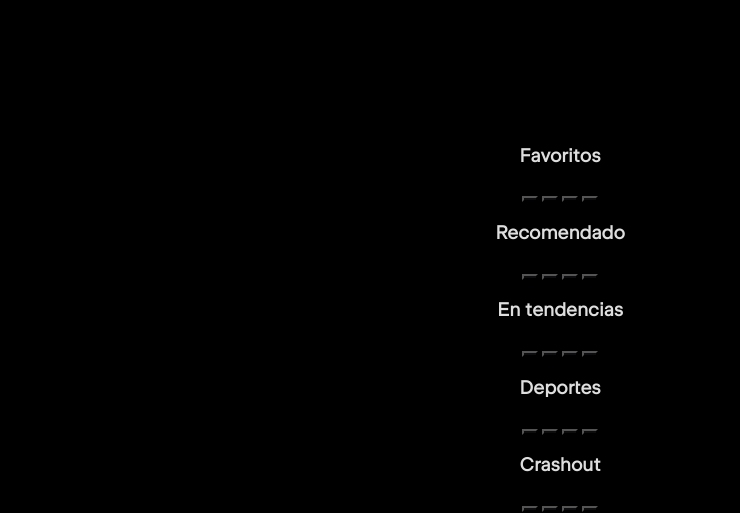
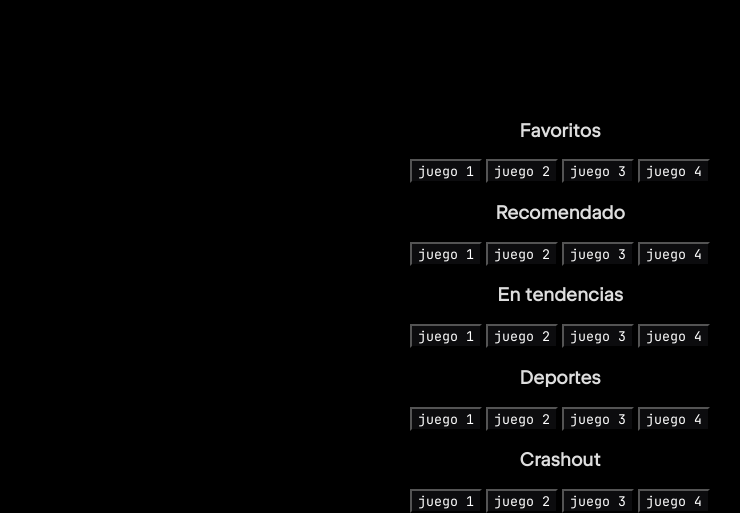
Before and after one commit to Benjamin-Gerard-Pena/CasinoNova, a website built with Vite: page index.html in a window 1280 px wide. Shown: the part 287-800 px from the top of the page, without its empty margins (80-820 px from the left). Built offline with nearby package versions, Linux system fonts and the light colour scheme.

```diff
--- a/index.html
+++ b/index.html
@@ -14,49 +14,49 @@
             <h1 class="texto-rosado">Casino Nova</h1>
     </header>
     </div>
-    <mean class="juegos">
+<mean class="juegos">
         <h3>Favoritos</h3>
         <section class="botones">
-            <button class="botton-interactivo" onclick="alert('juego 1')"></button>
-            <button class="botton-interactivo" onclick="alert('juego 2')"></button>
-            <button class="botton-interactivo" onclick="alert('juego 3')"></button>
-            <button class="botton-interactivo" onclick="alert('juego 4')"></button>
+            <button class="botton-interactivo">juego 1</button>
+            <button class="botton-interactivo">juego 2</button>
+            <button class="botton-interactivo">juego 3</button>
+            <button class="botton-interactivo">juego 4</button>
         </section>
         <mean class="juegos">
             <h3>Recomendado</h3>
         </mean>
         <section class="botones">
-            <button class="botton-interactivo" onclick="alert('juego 1')"></button>
-            <button class="botton-interactivo" onclick="alert('juego 2')"></button>
-            <button class="botton-interactivo" onclick="alert('juego 3')"></button>
-            <button class="botton-interactivo" onclick="alert('juego 4')"></button>
+            <button class="botton-interactivo">juego 1</button>
+            <button class="botton-interactivo">juego 2</button>
+            <button class="botton-interactivo">juego 3</button>
+            <button class="botton-interactivo">juego 4</button>
         </section>
         <mean class="juegos">
             <h3>En tendencias</h3>
         </mean>
         <section class="botones">
-            <button class="botton-interactivo" onclick="alert('juego 1')"></button>
-            <button class="botton-interactivo" onclick="alert('juego 2')"></button>
-            <button class="botton-interactivo" onclick="alert('juego 3')"></button>
-            <button class="botton-interactivo" onclick="alert('juego 4')"></button>
+            <button class="botton-interactivo">juego 1</button>
+            <button class="botton-interactivo">juego 2</button>
+            <button class="botton-interactivo">juego 3</button>
+            <button class="botton-interactivo">juego 4</button>
         </section>
         <mean class="juegos">
             <h3>Deportes</h3>
         </mean>
         <section class="botones">
-            <button class="botton-interactivo" onclick="alert('juego 1')"></button>
-            <button class="botton-interactivo" onclick="alert('juego 2')"></button>
-            <button class="botton-interactivo" onclick="alert('juego 3')"></button>
-            <button class="botton-interactivo" onclick="alert('juego 4')"></button>
+            <button class="botton-interactivo">juego 1</button>
+            <button class="botton-interactivo">juego 2</button>
+            <button class="botton-interactivo">juego 3</button>
+            <button class="botton-interactivo">juego 4</button>
         </section>
         <mean class="juegos">
             <h3>Crashout</h3>
         </mean>
         <section class="botones">
-            <button class="botton-interactivo" onclick="alert('juego 1')"></button>
-            <button class="botton-interactivo" onclick="alert('juego 2')"></button>
-            <button class="botton-interactivo" onclick="alert('juego 3')"></button>
-            <button class="botton-interactivo" onclick="alert('juego 4')"></button>
+            <button class="botton-interactivo">juego 1</button>
+            <button class="botton-interactivo">juego 2</button>
+            <button class="botton-interactivo">juego 3</button>
+            <button class="botton-interactivo">juego 4</button>
         </section>
 </body>
 </html>
```
